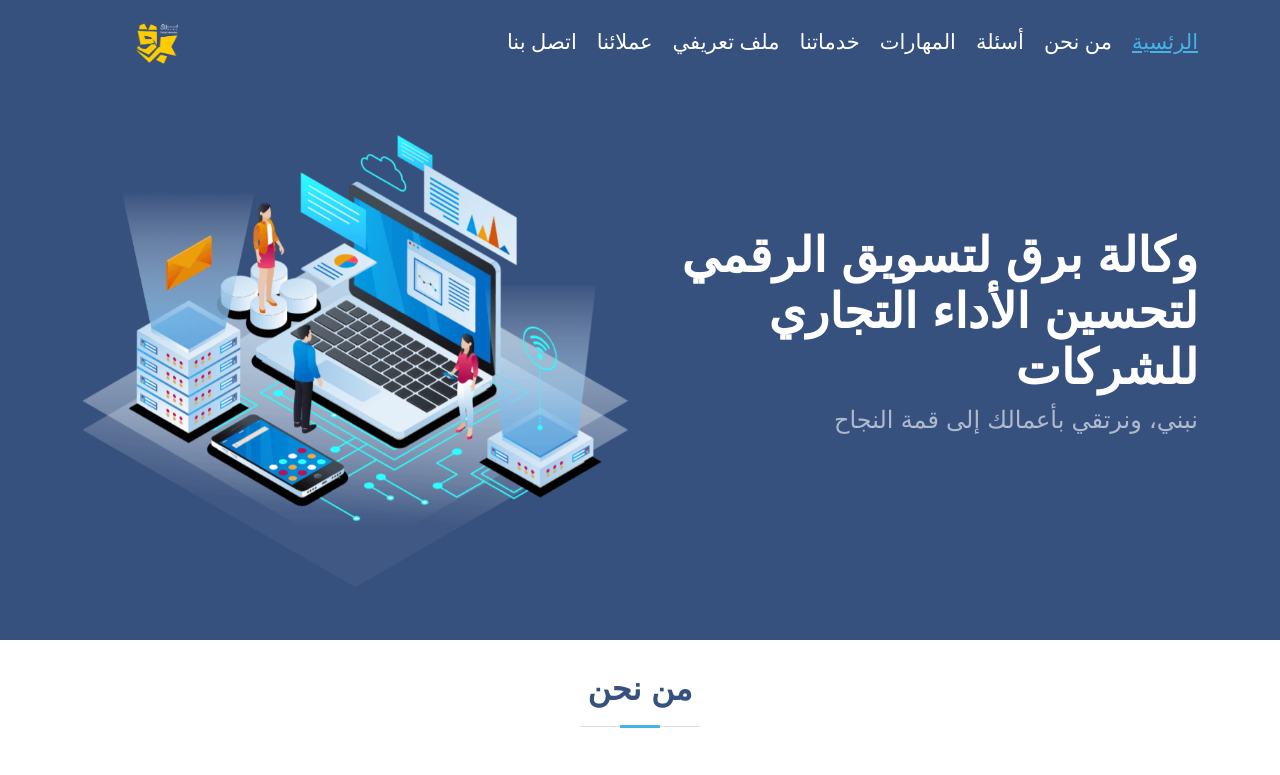
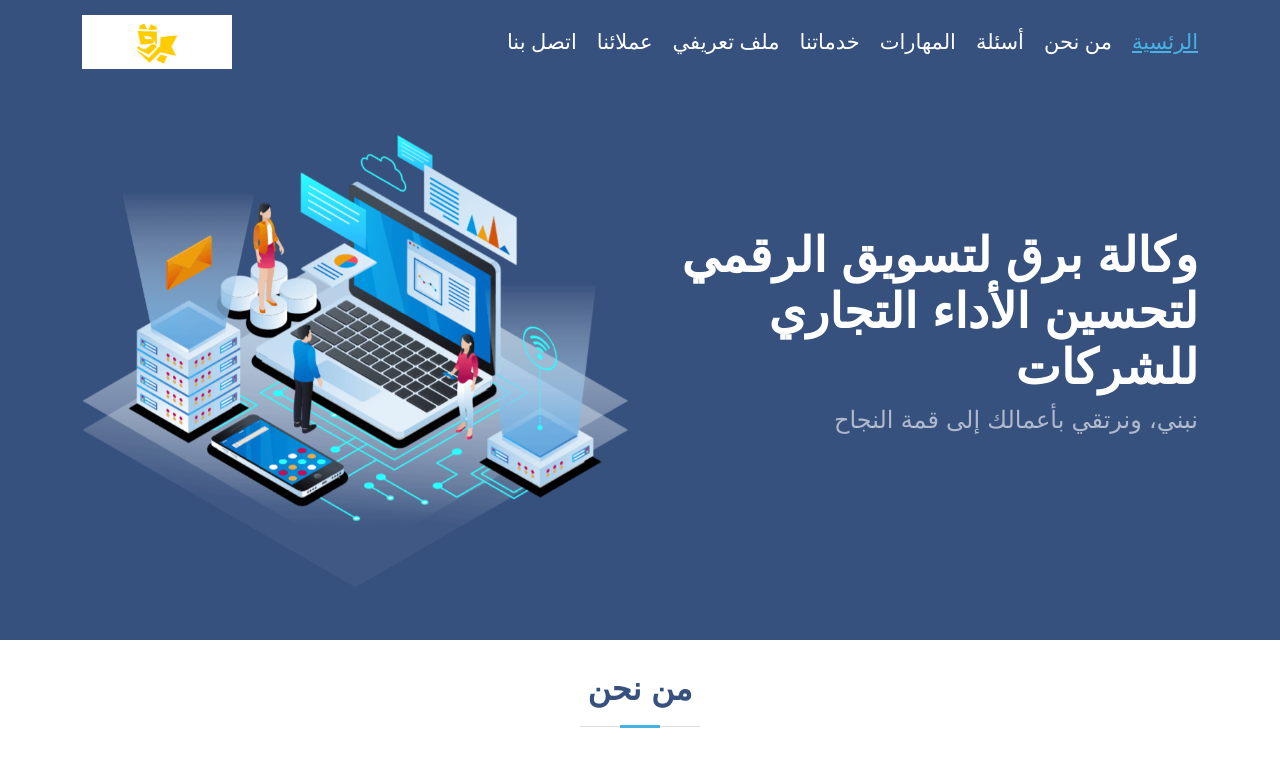
Before and after one commit to gaafar123g/parq, a plain HTML site: page index.html in a window 1280 px wide. Shown: the top 775 px of the page. Drawn offline with nearby package versions, Linux system fonts and the light colour scheme.

Commit message:
Add files via upload

```diff
--- a/index.html
+++ b/index.html
@@ -122,7 +122,7 @@
   <!-- ======= Header ======= -->
   <header id="header" class="fixed-top ">
     <div class="container d-flex align-items-center">
-     <img style="width: 150px;height: 54px;" src="img/ilogo.png">
+     <img style="width: 150px;height: 54px;background: #fff;" src="img/ilogo.png">
       <!-- Uncomment below if you prefer to use an image logo -->
       <!-- <a href="index.html" class="logo me-auto"><img src="assets/img/logo.png" alt="" class="img-fluid"></a>-->
 
@@ -677,6 +677,8 @@
               <a href="#" class="instagram cicon"><i class="bx bxl-instagram"></i></a>
               <a href="#" class="google-plus cicon"><i class="bi bi-snapchat"></i></a>
               <a href="#" class="linkedin cicon"><i class="bi bi-tiktok"></i></a>
+              <a href="#" class="linkedin cicon"><i class="bi bi-whatsapp"></i></a>
+
             </div>
           </div>
           <div class="col-lg-4 col-md-6 footer-links"style="color:#fff">
```
